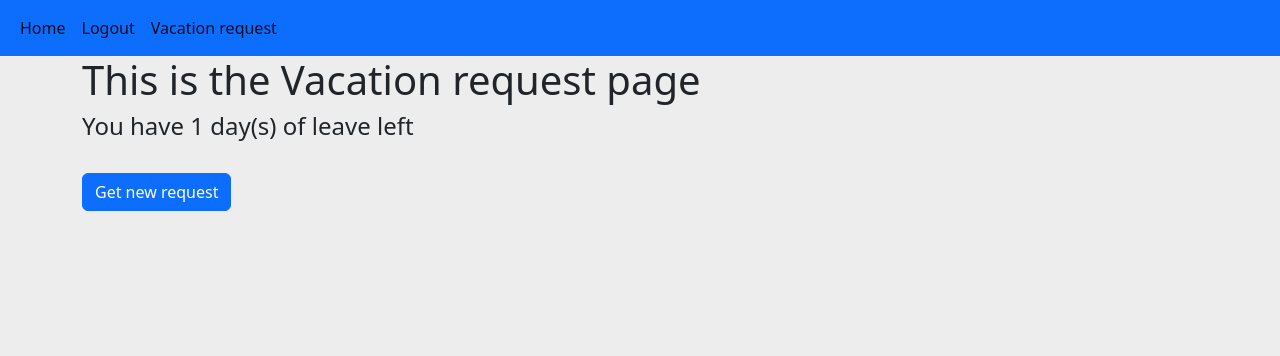
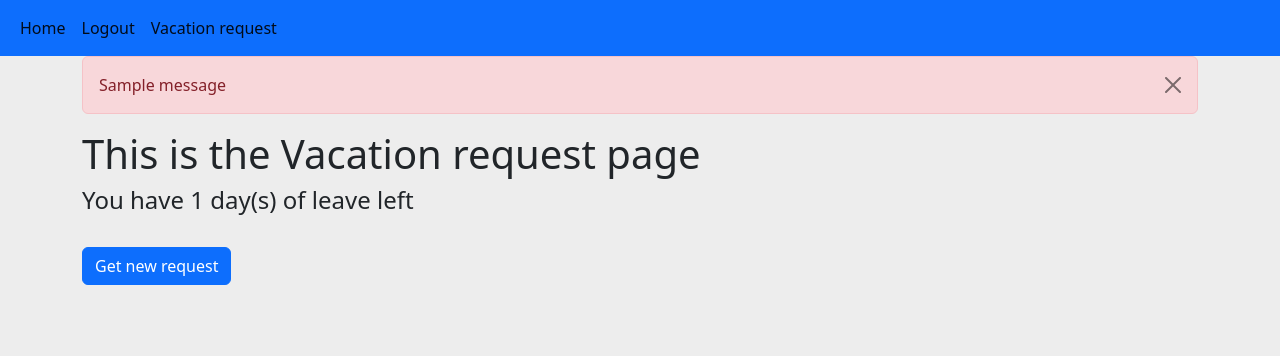
Before and after one commit to ktomi96/vacation_manager, a Flask app: page /request_vacation in a window 1280 px wide. Shown: the top 356 px of the page. Run offline with Flask 2, Linux system fonts and the light colour scheme; a user stored in the database is signed in; tables that the repository leaves empty hold one stand-in row (values such as "Sample post"); one stand-in notice (Sample message) is shown; parts of the project's set-up code (start-up, migrations or seed data) failed here and were passed over; some libraries are stand-ins or nearby versions.

Commit message:
New rule for user request delation, docker image got feature tag to distinguish from main branch.

```diff
--- a/website/directions.py
+++ b/website/directions.py
@@ -281,8 +281,9 @@ def delete_request(id: int):
 
         if user.id_ == to_delete.user_id:
             can_be_deleted = True
-        elif to_delete.status == 'APPROVED':
+        if to_delete.status == 'APPROVED' and current_user.get_auth_lvl() == 1:
             can_be_deleted = False
+            flash("You can't delete, it has already been approved")
 
         if current_user.get_auth_lvl() == 2:
             can_be_deleted = True
--- a/website/templates/edit_request.html
+++ b/website/templates/edit_request.html
@@ -2,6 +2,7 @@
 block content %}
 <h1>This is Request Edit Page</h1>
 <div></div>
+
 <form action="/{{ request_edit.id_ }}/edit_request" method="POST">
   <div></div>
   {{ form.hidden_tag() }} {{ form.date_from.label }} {{
--- a/website/templates/manage_request.html
+++ b/website/templates/manage_request.html
@@ -11,7 +11,7 @@
     <th scope="col">Vacation from:</th>
     <th scope="col">Vacation to:</th>
     <th scope="col">Request status:</th>
-    <th scope="col">Edit</th>
+    <th scope="col">Actions</th>
   </thead>
   <tbody>
     {% for request in requests %}
--- a/website/templates/request_vacation.html
+++ b/website/templates/request_vacation.html
@@ -1,5 +1,17 @@
 {% extends "base.html" %} {% block title %}Vacation request{% endblock %} {%
 block content %}
+{% for message in get_flashed_messages() %}
+<div class="alert alert-danger alert-dismissible fade show" role="alert">
+  {{ message }}
+  <button
+    type="button"
+    class="btn-close"
+    data-bs-dismiss="alert"
+    aria-label="Close"
+  ></button>
+</div>
+
+{% endfor %}
 <h1>This is the Vacation request page</h1>
 <h2 style="font-size: 24px">
   You have {{ user.leave_requests()["balance"] }} day(s) of leave left
```
Also changed, not shown: .github/workflows/docker-image.yml.
